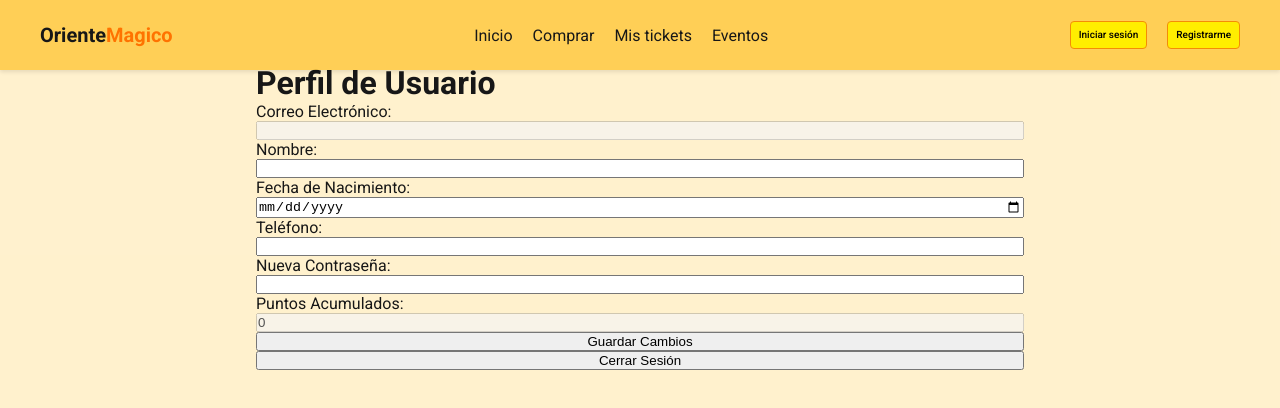
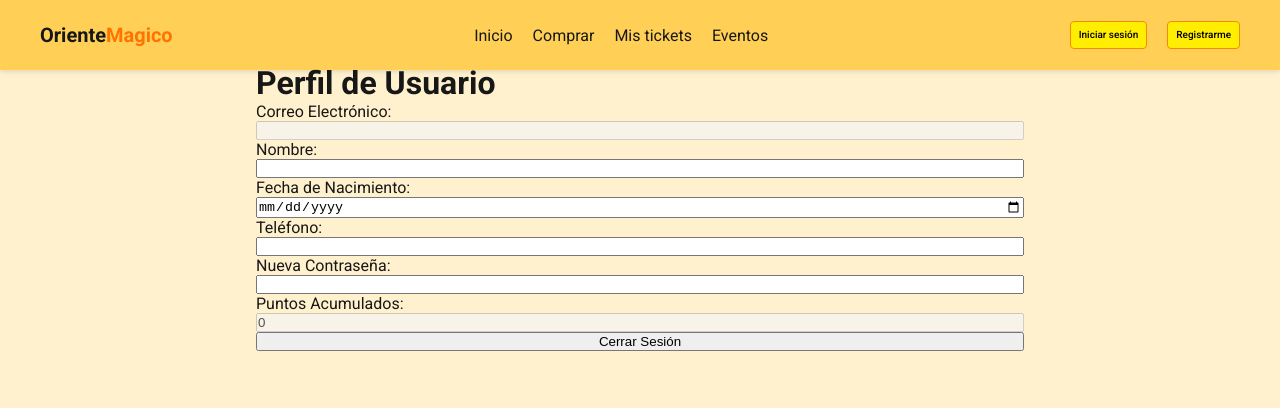
Before and after one commit to NahtanDevFS/parque_diversiones_frontend_cliente, a Next.js app: page /perfil_cliente in a window 1280 px wide. Shown: the top 408 px of the page. Built offline with nearby package versions, Linux system fonts and the light colour scheme; no server answers.

Commit message:
fix: algunos bugs

```diff
--- a/src/app/perfil_cliente/page.tsx
+++ b/src/app/perfil_cliente/page.tsx
@@ -16,7 +16,7 @@ const Perfil_page = () => {
   });
 
   const [newPassword, setNewPassword] = useState(""); // Para cambiar la contraseña
-  const [loading, setLoading] = useState(false);
+  //const [loading, setLoading] = useState(false);
 
   // Cargar datos del usuario desde la BD
   useEffect(() => {
@@ -77,7 +77,7 @@ const Perfil_page = () => {
 
       </div>
       <div className='user_button_container'>
-        <button onClick={handleSave} disabled={loading}>{loading ? "Guardando..." : "Guardar Cambios"}</button>
+        {/*<button onClick={handleSave} disabled={loading}>{loading ? "Guardando..." : "Guardar Cambios"}</button>*/}
         <button onClick={handleLogout} className='user_button_logout'>Cerrar Sesión</button>
       </div>
     </div>
```
